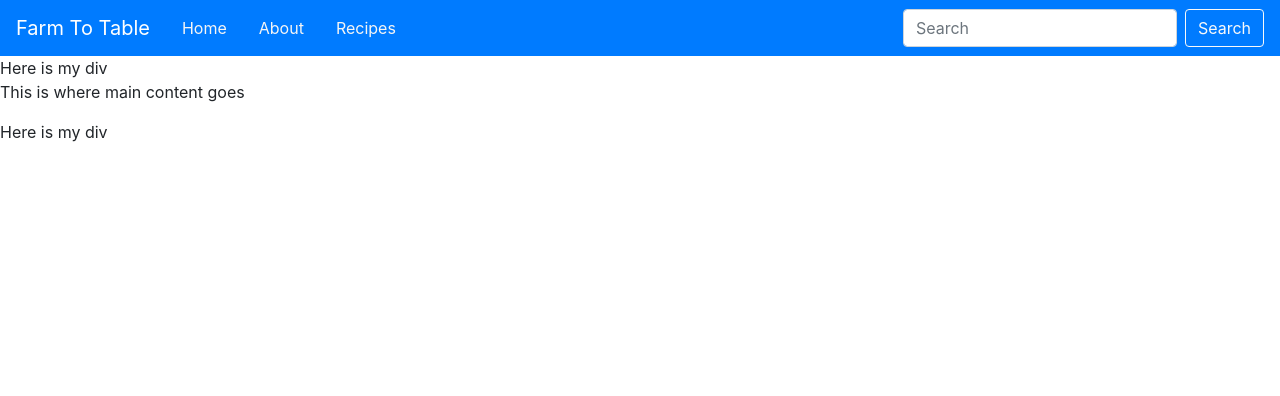
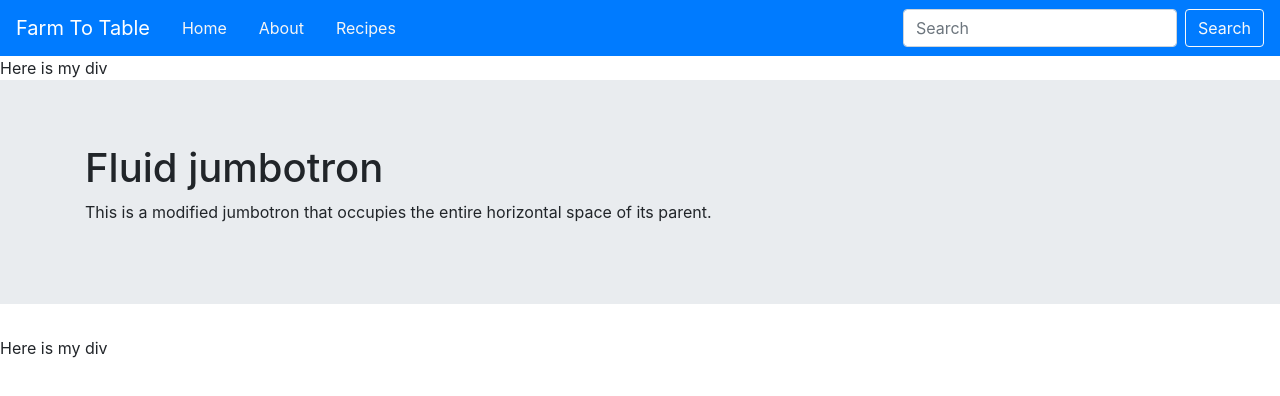
Before and after one commit to suttonschinook/Farm-To-Table, a React (Create React App) app in the folder farm-to-table/: page / in a window 1280 px wide. Shown: the top 396 px of the page. Built offline with nearby package versions, Linux system fonts and the light colour scheme.

Commit message:
Updated Header

```diff
--- a/farm-to-table/src/Content/Main.js
+++ b/farm-to-table/src/Content/Main.js
@@ -1,9 +1,19 @@
-import React from 'react'
+import React from "react";
+import Jumbotron from "react-bootstrap/Jumbotron";
+import Container from "react-bootstrap/Container";
 
 export default function Main() {
-	return (
-		<div>
-			<p>This is where main content goes</p>
-		</div>
-	)
+  return (
+    <>
+      <Jumbotron fluid>
+        <Container>
+          <h1>Fluid jumbotron</h1>
+          <p>
+            This is a modified jumbotron that occupies the entire horizontal
+            space of its parent.
+          </p>
+        </Container>
+      </Jumbotron>
+    </>
+  );
 }
```
